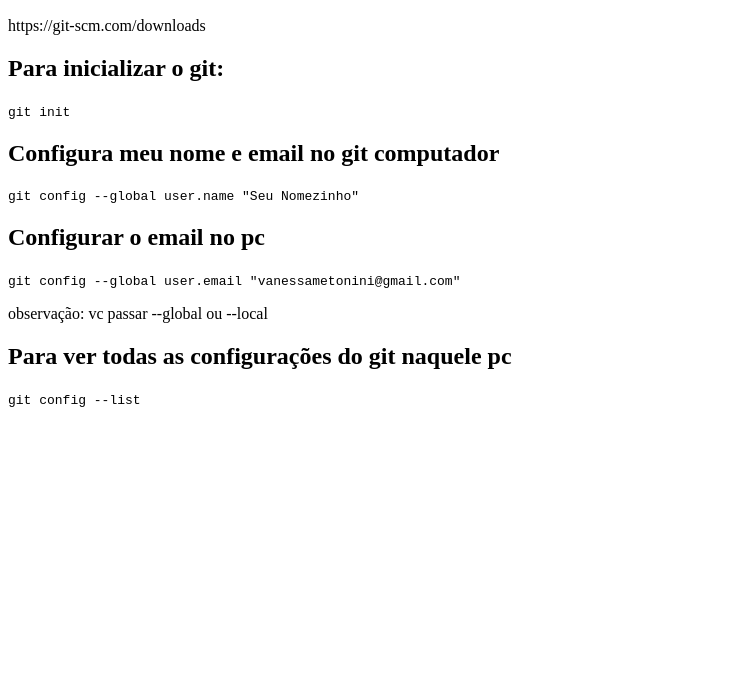
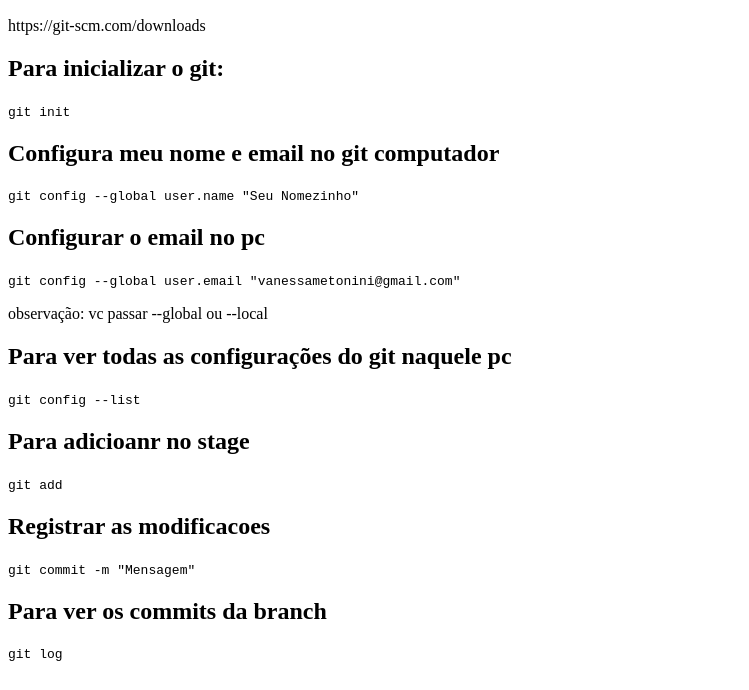
Before and after one commit to vanessametonini/git-ifsc-gaspar, a plain HTML site: page index.html in a window 1280 px wide. Shown: the part 110-800 px from the top of the page, without its empty margins (0-749 px from the left). Drawn offline with Linux system fonts and the light colour scheme.

Commit message:
Modificacoes no index e novo arquivo de anotacoes

```diff
--- a/index.html
+++ b/index.html
@@ -36,6 +36,22 @@
     </code>
 
 
+    <h2>Para adicioanr no stage</h2>
+    <code>
+        git add <file>
+    </code>
+
+    <h2>Registrar as modificacoes</h2>
+    <code>
+        git commit -m "Mensagem"
+    </code>
+
+    <h2>Para ver os commits da branch</h2>
+    <code>
+        git log
+    </code>
+
+
 
 </body>
 </html>
```
Also changed, not shown: anotacoes.txt (added).
